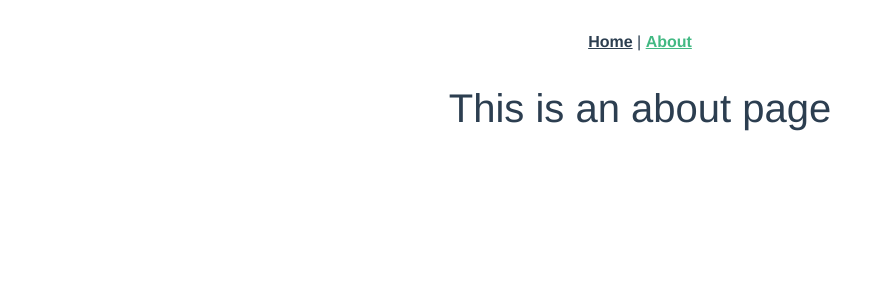
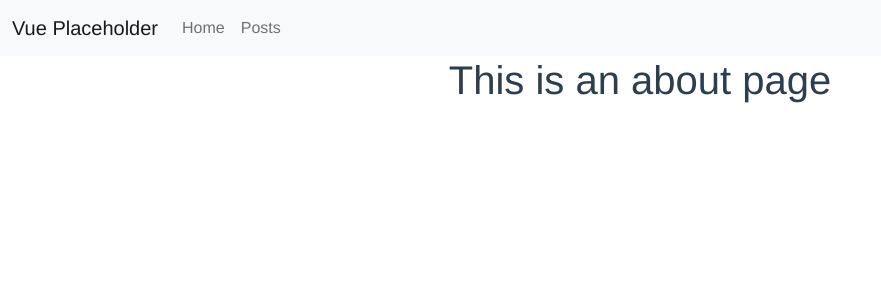
Before and after one commit to sezardino/vue-placeholder, a Vue app: page /about in a window 1280 px wide. Shown: the top 300 px of the page, without its empty margins (0-881 px from the left). Built offline with nearby package versions, Linux system fonts and the light colour scheme.

Commit message:
refactor app vue

```diff
--- a/src/App.vue
+++ b/src/App.vue
@@ -1,8 +1,5 @@
 <template>
-  <div id="nav">
-    <router-link to="/">Home</router-link> |
-    <router-link to="/about">About</router-link>
-  </div>
+  <my-header />
   <router-view />
 </template>
 
```
